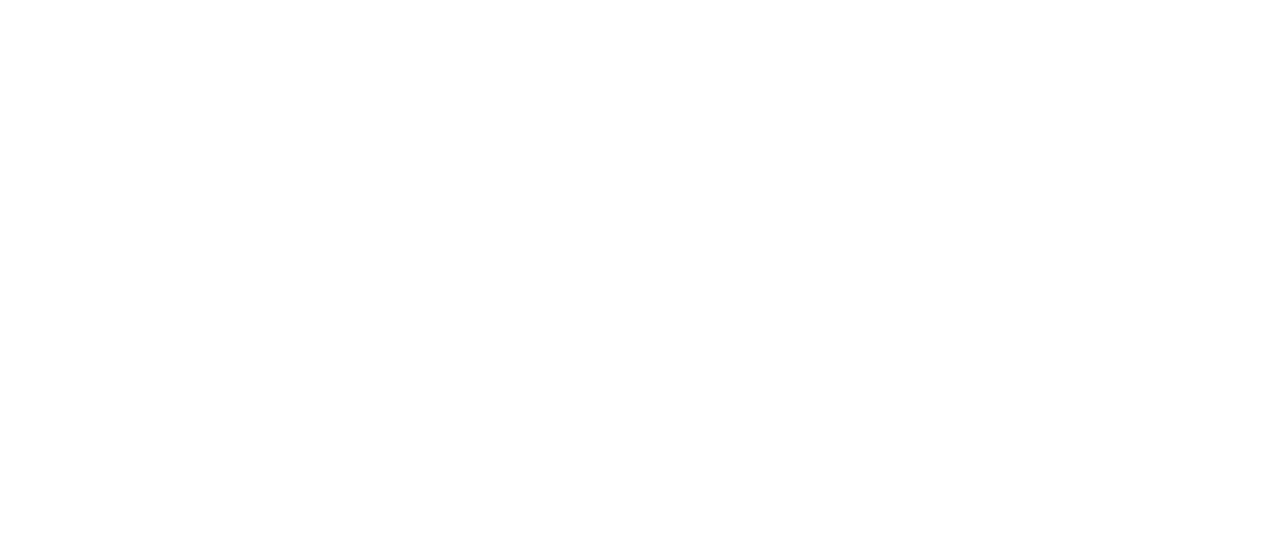
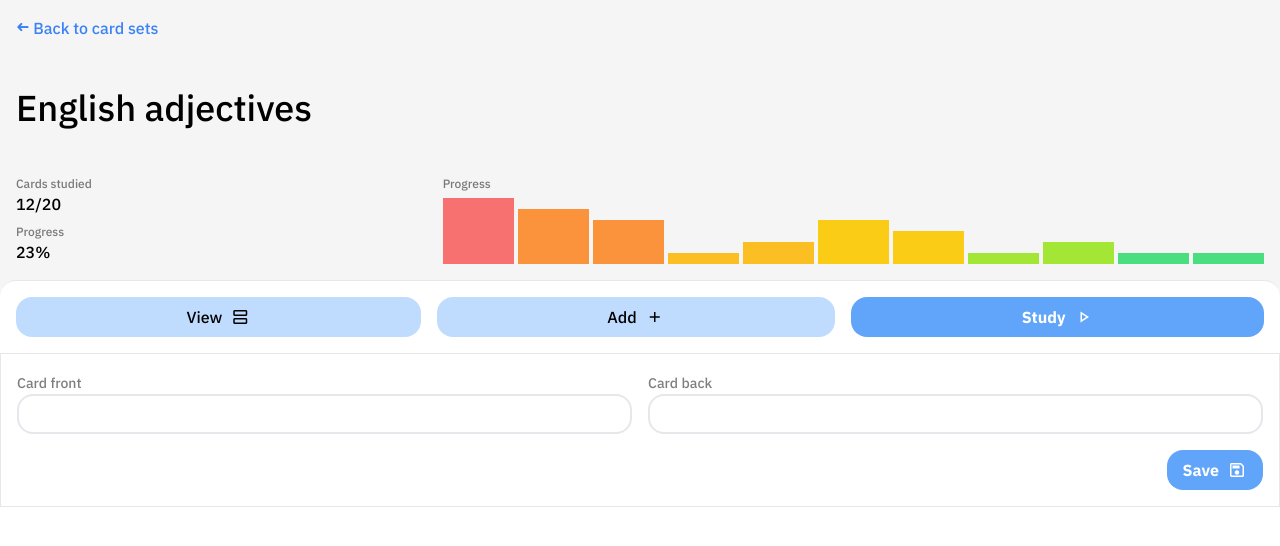
Before and after one commit to sumerokr/memorit-fork, a Vue app: page /set2/1/new in a window 1280 px wide. Before the commit this address had no page. Shown: the top 546 px of the page. Built offline with nearby package versions, Linux system fonts and the light colour scheme.

Commit message:
add page

```diff
--- a/index.html
+++ b/index.html
@@ -8,13 +8,13 @@
     <link rel="preconnect" href="https://fonts.googleapis.com" />
     <link rel="preconnect" href="https://fonts.gstatic.com" crossorigin />
     <link
-      href="https://fonts.googleapis.com/css2?family=IBM+Plex+Sans:wght@400;700&display=swap"
+      href="https://fonts.googleapis.com/css2?family=IBM+Plex+Sans:wght@400;500;700&display=swap"
       rel="stylesheet"
     />
   </head>
   <link
     rel="stylesheet"
-    href="https://fonts.googleapis.com/css2?family=Material+Symbols+Outlined:opsz,wght,FILL,GRAD@24,400,0,0"
+    href="https://fonts.googleapis.com/css2?family=Material+Symbols+Outlined:opsz,wght,FILL,GRAD@20,400,0,0"
   />
   <body>
     <div id="app"></div>
--- a/src/assets/main.css
+++ b/src/assets/main.css
@@ -14,6 +14,7 @@
   flex-direction: column;
   margin: 0;
   font-family: "IBM Plex Sans", sans-serif;
+  font-weight: 500;
 }
 
 #app {
--- a/src/router/index.ts
+++ b/src/router/index.ts
@@ -24,6 +24,11 @@
           name: "cards",
           component: () => import("../views/CardsView.vue"),
         },
+        {
+          path: "/set2/:id/new",
+          name: "new-card",
+          component: () => import("../views/NewCardView.vue"),
+        },
       ],
     },
     {
--- /dev/null
+++ b/src/views/NewCardView.vue
@@ -0,0 +1,50 @@
+<script setup lang="ts">
+import { ref } from "vue";
+
+const front = ref("");
+const back = ref("");
+
+const onSubmit = () => {
+  front.value = "";
+  back.value = "";
+  console.log("submitted");
+};
+</script>
+
+<template>
+  <form class="border p-4" @submit.prevent="onSubmit">
+    <div class="flex gap-4">
+      <p class="flex-1">
+        <label class="text-sm opacity-50" for="front">Card front</label><br />
+        <input
+          v-model="front"
+          id="front"
+          class="leading-5 border-2 rounded-2xl p-2 w-full"
+          type="text"
+        />
+      </p>
+      <p class="flex-1">
+        <label class="text-sm opacity-50" for="back">Card back</label><br />
+        <input
+          v-model="back"
+          id="back"
+          class="leading-5 border-2 rounded-2xl p-2 w-full"
+          type="text"
+        />
+      </p>
+    </div>
+    <p class="mt-4 text-right">
+      <button
+        class="inline-flex justify-center gap-2 px-4 py-2 items-center text-white font-bold bg-blue-400 rounded-2xl"
+        type="submit"
+      >
+        <span>Save</span>
+        <span class="material-symbols-outlined text-xl leading-none">
+          save
+        </span>
+      </button>
+    </p>
+  </form>
+</template>
+
+<style scoped></style>
--- a/src/views/Set2View.vue
+++ b/src/views/Set2View.vue
@@ -5,21 +5,21 @@
 const route = useRoute();
 const resolvedLink = computed(() => {
   return (() => {
-    if (route.name === "set2") {
+    if (route.name === "cards") {
       return {
-        text: "View",
+        text: "Hide",
         link: {
-          name: "cards",
+          name: "set2",
           params: {
             id: route.params.id,
           },
         },
       };
-    } else if (route.name === "cards") {
+    } else {
       return {
-        text: "Hide",
+        text: "View",
         link: {
-          name: "set2",
+          name: "cards",
           params: {
             id: route.params.id,
           },
@@ -74,24 +74,30 @@
       <div class="flex flex-wrap gap-4 p-4">
         <RouterLink
           :to="resolvedLink!.link"
-          class="flex-auto gap-2 px-4 py-2 bg-blue-200 rounded-2xl flex justify-center"
+          class="flex-auto gap-2 px-4 py-2 items-center bg-blue-200 rounded-2xl flex justify-center"
         >
           {{ resolvedLink!.text }}
-          <span class="material-symbols-outlined"> view_agenda </span>
+          <span class="material-symbols-outlined text-xl leading-none">
+            view_agenda
+          </span>
         </RouterLink>
-
+        <RouterLink
+          :to="{ name: 'new-card', params: { id: route.params.id } }"
+          class="flex-auto gap-2 px-4 py-2 items-center bg-blue-200 rounded-2xl flex justify-center"
+        >
+          Add
+          <span class="material-symbols-outlined text-xl leading-none">
+            add
+          </span>
+        </RouterLink>
         <button
-          class="flex-auto gap-2 px-4 py-2 bg-blue-200 rounded-2xl flex justify-center"
+          class="flex-auto gap-2 px-4 py-2 items-center text-white font-bold bg-blue-400 rounded-2xl flex justify-center"
           type="button"
         >
-          Add <span class="material-symbols-outlined">add</span>
-        </button>
-        <button
-          class="flex-auto gap-2 px-4 py-2 text-white font-bold bg-blue-400 rounded-2xl flex justify-center"
-          type="button"
-        >
-          <span>Study</span>
-          <span class="material-symbols-outlined">play_arrow</span>
+          Study
+          <span class="material-symbols-outlined text-xl leading-none"
+            >play_arrow</span
+          >
         </button>
       </div>
       <RouterView />
```
